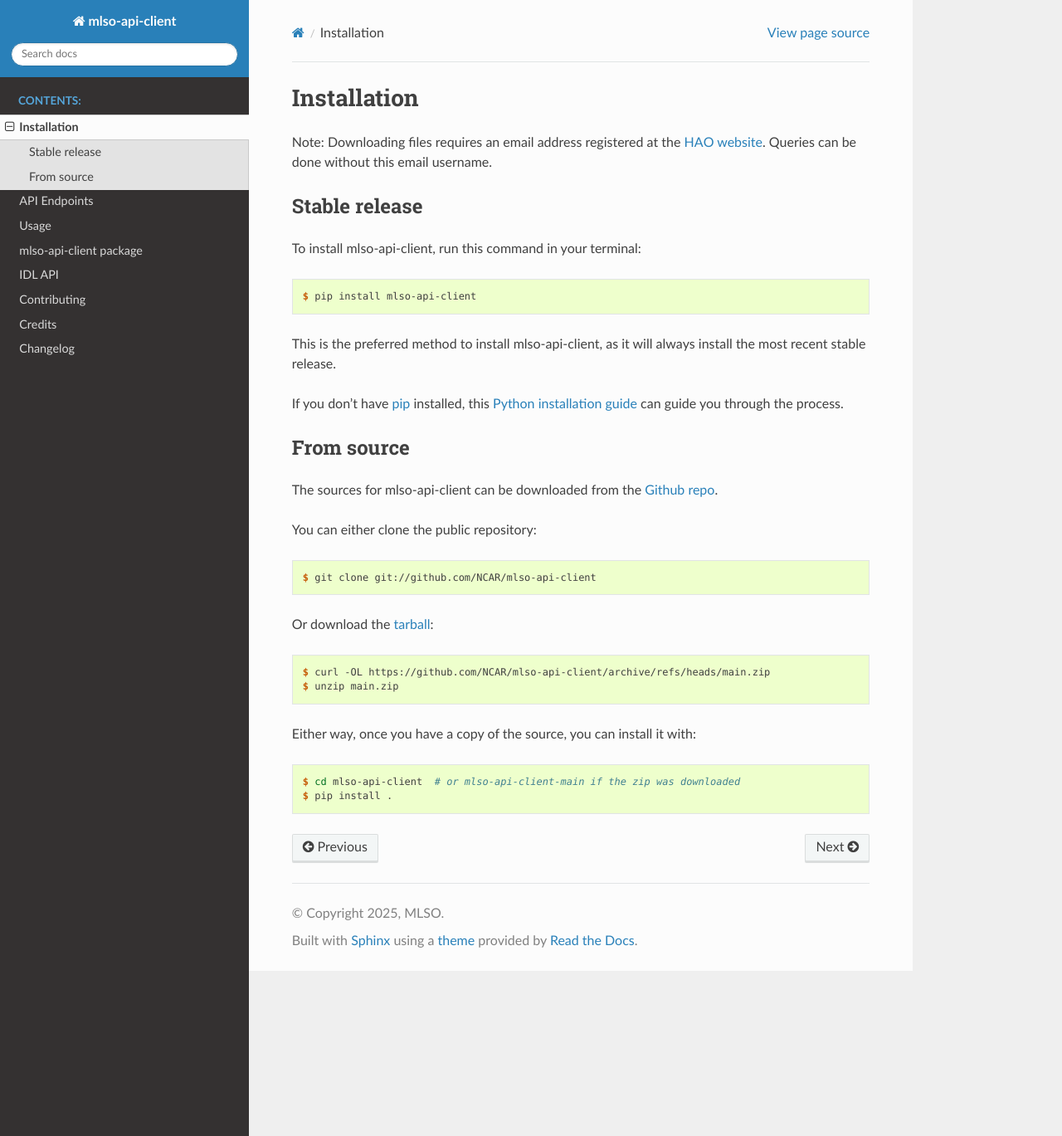
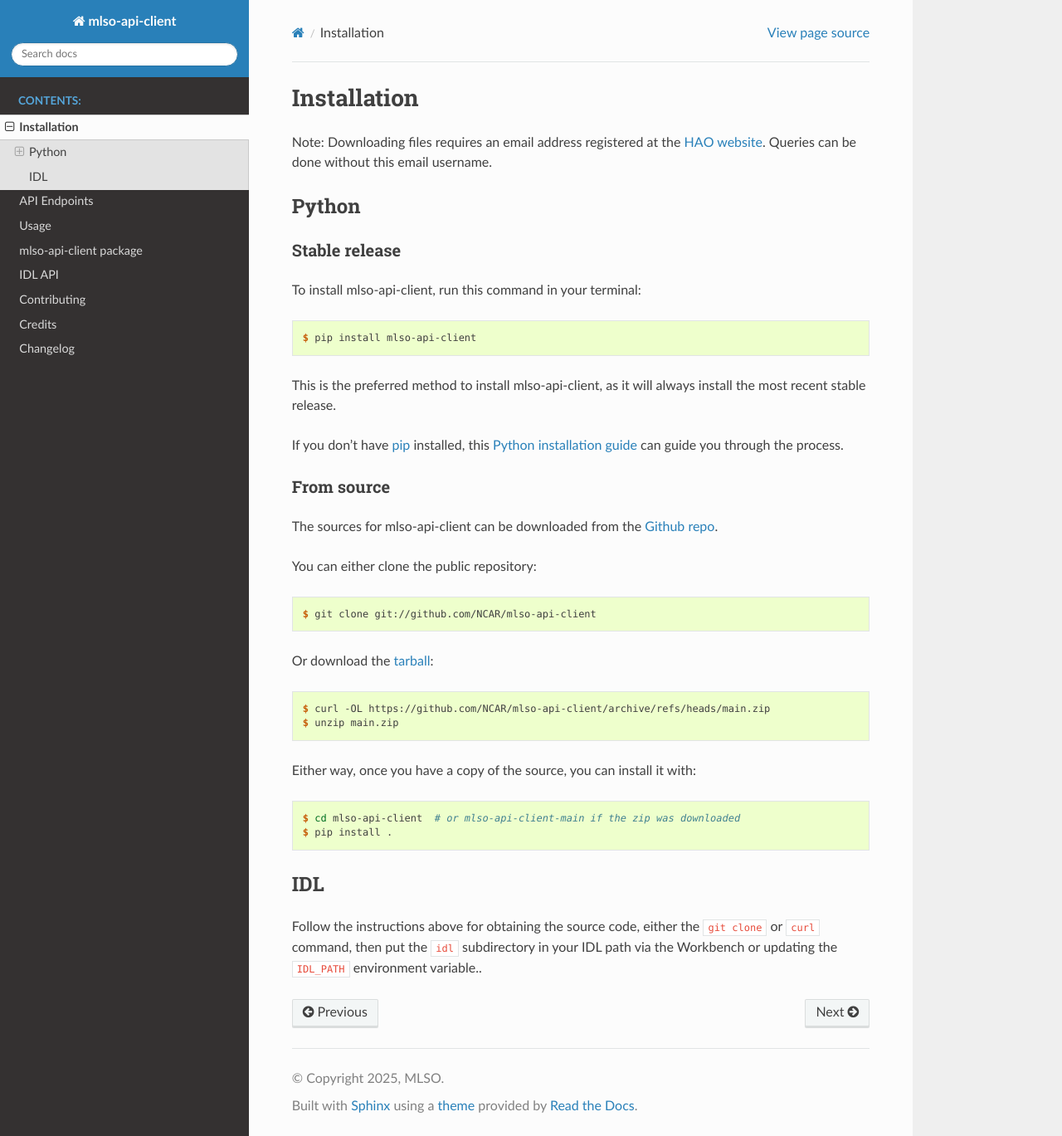
Before and after one commit to NCAR/mlso-api-client, a Sphinx documentation site: the page built from docs/installation.rst, in a window 1280 px wide and 1369 px high. Shown: the whole window at 83% size. Built offline with Sphinx 7.4.7 and the Read the Docs theme 3.1.0, drawn with Linux system fonts in a browser that asks for light colours; the version number is read from the project's files by our own code.

Commit message:
Update IDL installation instructions

```diff
--- a/docs/installation.rst
+++ b/docs/installation.rst
@@ -3,7 +3,6 @@
 ============
 Installation
 ============
-
 
 Note: Downloading files requires an email address registered at the
 `HAO website`_. Queries can be done without this email username.
@@ -11,8 +10,11 @@
 .. _HAO website: https://registration.hao.ucar.edu
 
 
+Python
+------
+
 Stable release
---------------
+^^^^^^^^^^^^^^
 
 To install mlso-api-client, run this command in your terminal:
 
@@ -30,7 +32,7 @@
 
 
 From source
------------
+^^^^^^^^^^^
 
 The sources for mlso-api-client can be downloaded from the `Github repo`_.
 
@@ -57,3 +59,11 @@
 
 .. _Github repo: https://github.com/NCAR/mlso-api-client
 .. _tarball: https://github.com/NCAR/mlso-api-client/tarball/master
+
+
+IDL
+---
+
+Follow the instructions above for obtaining the source code, either the
+``git clone`` or ``curl`` command, then put the ``idl`` subdirectory in your
+IDL path via the Workbench or updating the ``IDL_PATH`` environment variable..
```
